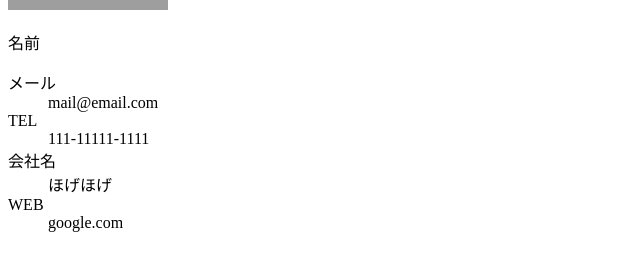
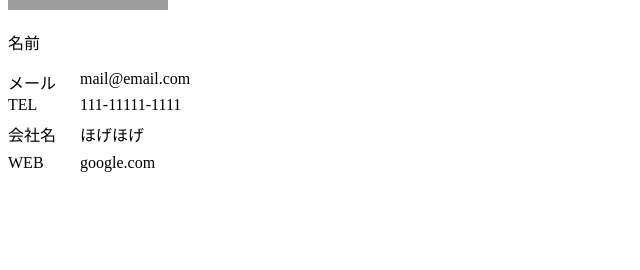
Before and after one commit to keito-isurugi/udemy-react-demo-app1, a React (Create React App) app: page / in a window 1280 px wide. Shown: the part 222-492 px from the top of the page, without its empty margins (0-640 px from the left). Built offline with nearby package versions, Linux system fonts and the light colour scheme; grey boxes are pictures that could not be loaded.

Commit message:
UserCard追加

```diff
--- a/src/components/organisms/user/UserCard.jsx
+++ b/src/components/organisms/user/UserCard.jsx
@@ -10,7 +10,7 @@ export const UserCard = () => {
         alt="プロフィール"
       />
       <p>名前</p>
-      <dl>
+      <SDl>
         <dt>メール</dt>
         <dd>mail@email.com</dd>
         <dt>TEL</dt>
@@ -19,7 +19,19 @@ export const UserCard = () => {
         <dd>ほげほげ</dd>
         <dt>WEB</dt>
         <dd>google.com</dd>
-      </dl>
+      </SDl>
     </div>
   );
 };
+
+const SDl = styled.dl`
+  text-align: left;
+  margin-bottom: 0px;
+  dt {
+    float: left;
+  }
+  dd {
+    padding-left: 32px;
+    padding-bottom: 8px;
+  }
+`;
```
